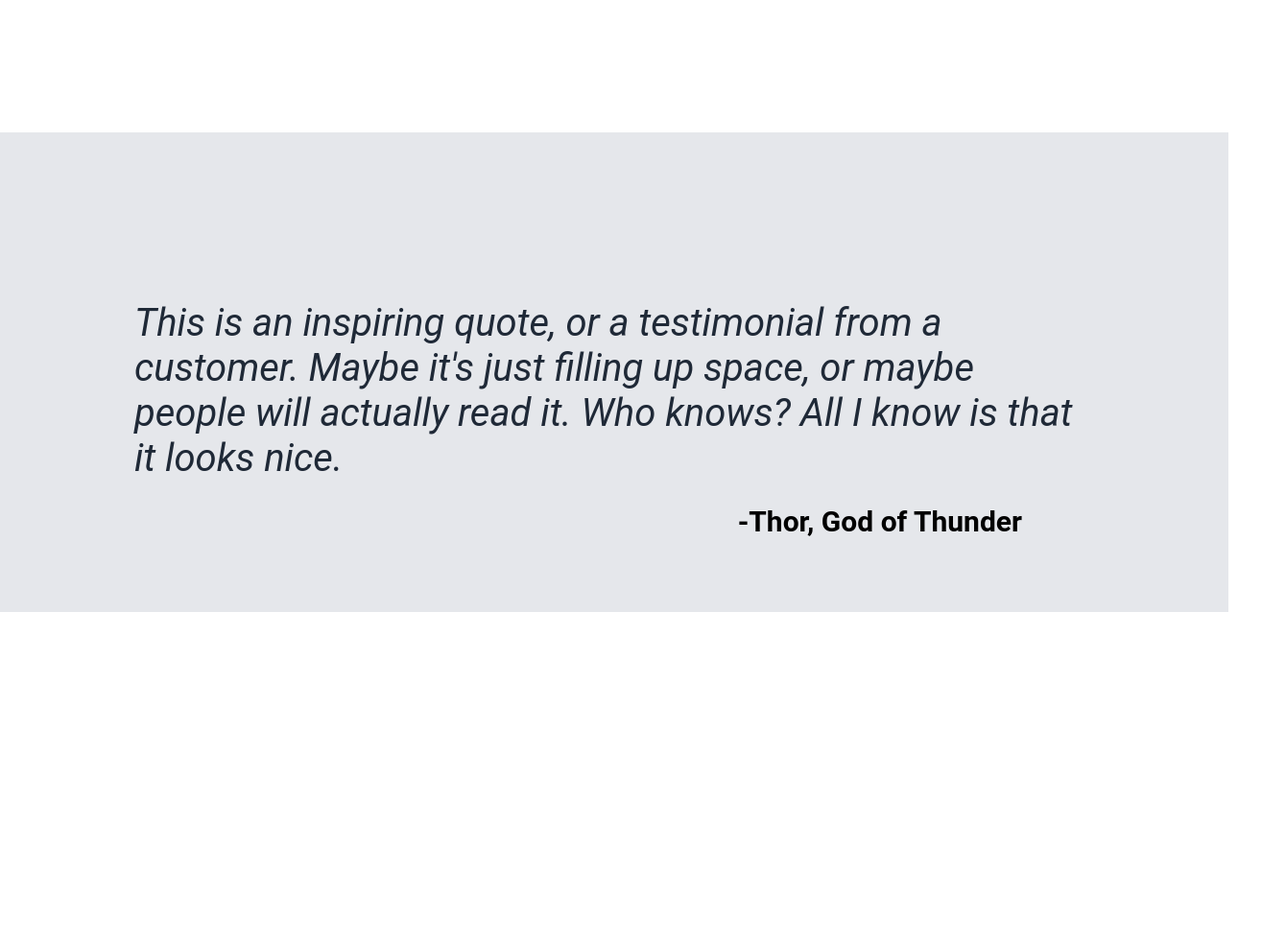
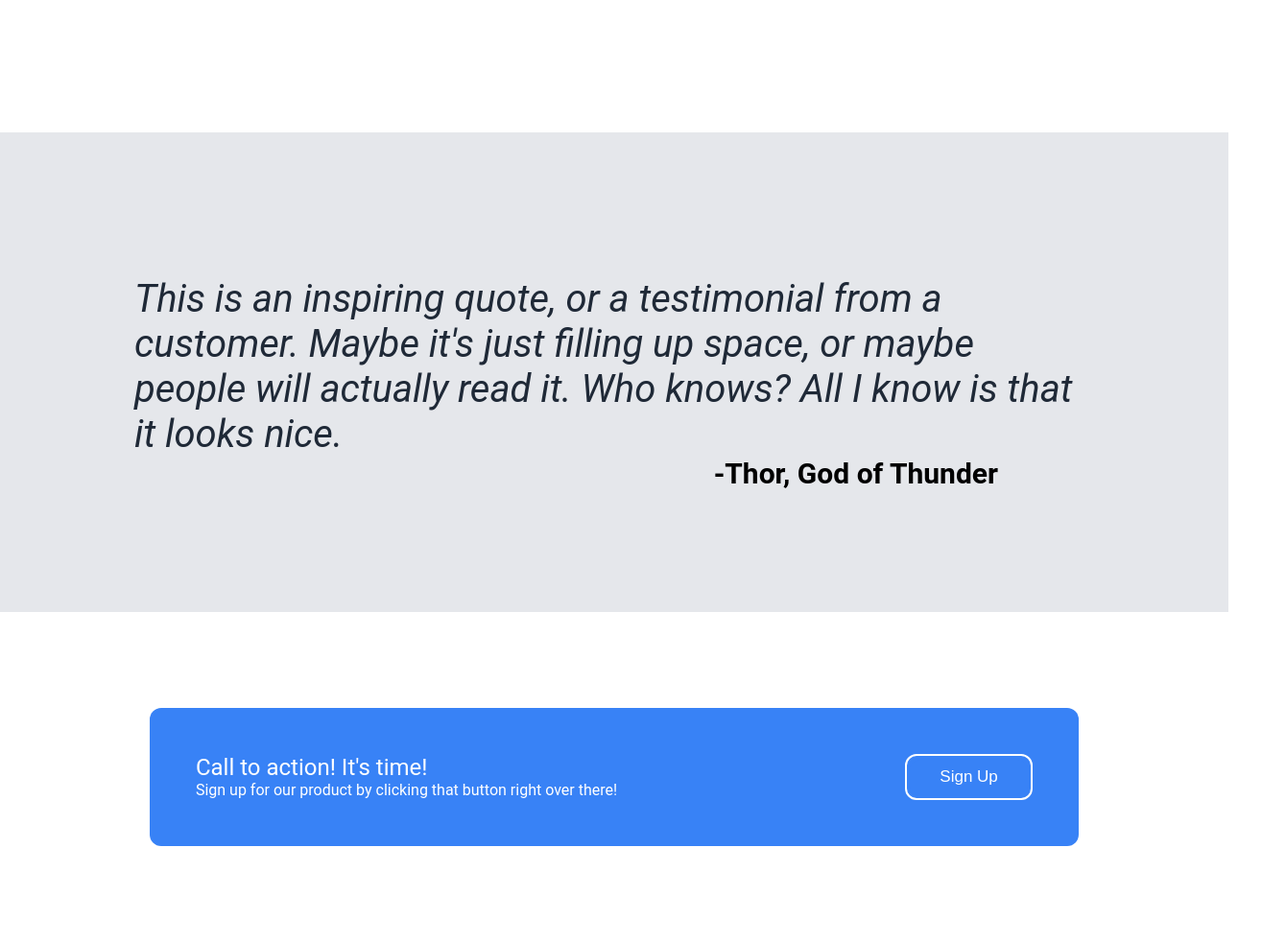
Before and after one commit to brayang2014/Landing-Page, a plain HTML site: page index.html in a window 1280 px wide. Shown: the part 920-1902 px from the top of the page at 96% size, 1315 px wide, since content can reach past the window. Before the commit the page ends 1631 px from the top, so only its background shows below. Drawn offline with Linux system fonts and the light colour scheme.

Commit message:
fourth section done

```diff
--- a/index.html
+++ b/index.html
@@ -61,5 +61,16 @@
     </div>
 </div>
 </div>
+<div class = fourthmain>
+    <div class = "box">
+        <div class = "fourthtext">
+        <div class = "signtext">Call to action! It's time!</div>
+        <div class = "signsubtext">Sign up for our product by clicking that button right over there!</div>
+        </div>
+        <div class = "fourthbutton">
+            <button>Sign Up</button>
+        </div>
+    </div>
+</div>
 </body>
 </html>
--- a/style.css
+++ b/style.css
@@ -49,10 +49,12 @@ button{
     background-color:#3882F6;
     color:white;
     text-align: center;
-    padding:12px;
+    padding:8px;
     margin:4px 2px;
     border-radius: 12px;
     width:125px;
+    border: none;
+    font-size:17px;
 }
 
 .subtext{
@@ -120,7 +122,7 @@ button{
     font-size: 40px;
     font-style: italic;
     color: #1F2937;
-    padding: 175px;
+    padding: 150px;
     width:1000px;
 }
 
@@ -138,3 +140,31 @@ button{
     font-weight: bold;
     font-size: 30px;
 }
+
+.fourthmain{
+    display: flex;
+    justify-content: center;
+    padding: 100px;
+}
+
+.box{
+    background-color: #3882F6;
+    border-radius:12px;
+    padding:48px;
+    display:flex;
+    gap:300px;
+}
+
+.signtext{
+    font-size: 24px;
+    color: white;
+}
+
+.signsubtext{
+    color:white;
+}
+
+.fourthbutton{
+    border:2px solid white;
+    border-radius:12px;
+}
```
